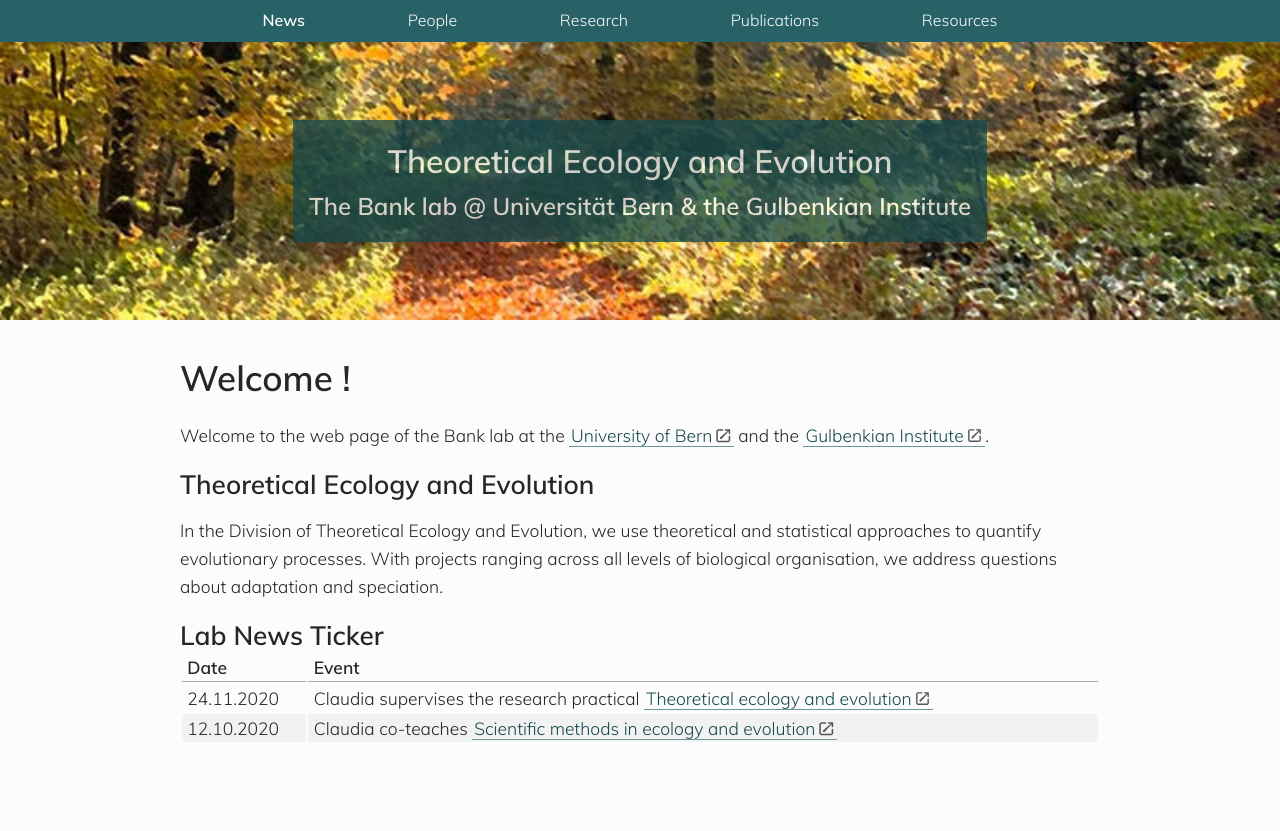
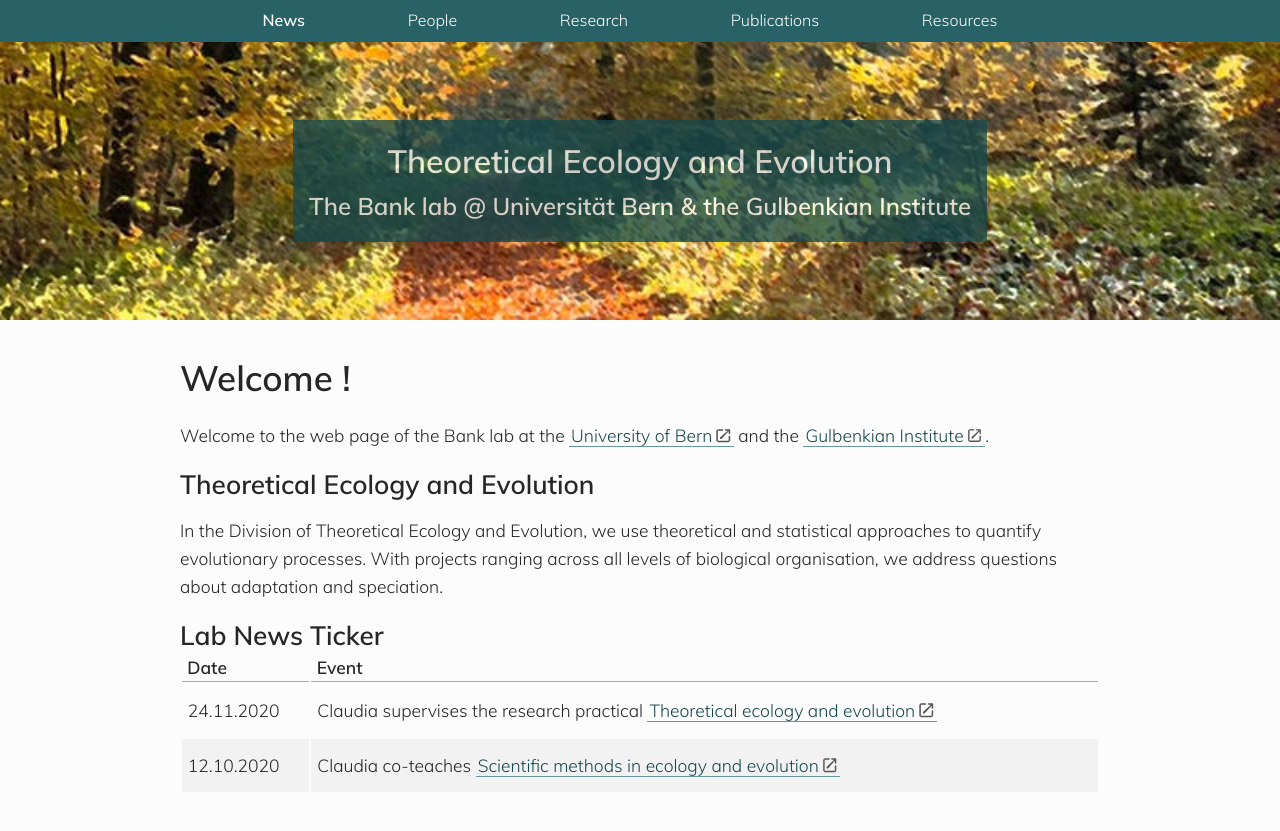
Before and after one commit to banklab/banklab.github.io, a Jekyll site: the page built from index.md, in a window 1280 px wide. Shown: the top 831 px of the page. Built offline with Jekyll 4.4.1, drawn with Linux system fonts in a browser that asks for light colours; some web fonts are replaced.

Commit message:
increase padding in news table

```diff
--- a/_sass/_components.scss
+++ b/_sass/_components.scss
@@ -150,11 +150,11 @@
           background: $color-gray-95;
         }
         td {
-          padding-left: 0.3em;
-          padding-right: 0.1em;
+          padding: 0.85em 0.25em 0.85em 0.333em;
+          line-height: 1.33;
 
           @media screen and (max-width: 640px) {
-            padding-left: 0.1em;
+            padding: 0.75em 0.2em 0.75em 0.2em;
           }
         }
       }
@@ -190,6 +190,7 @@
         display: flex;
         @media screen and (max-width: 640px) {
           flex-direction: column;
+          align-items: center;
         }
         i {
           padding: 1em;
```
